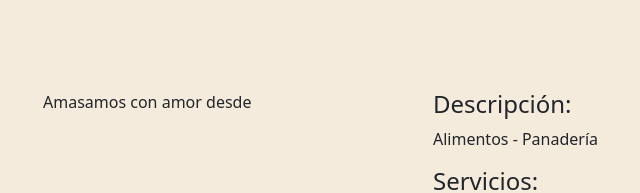
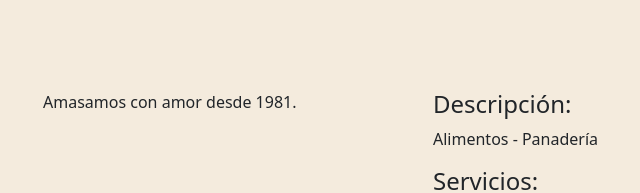
Before and after one commit to Julieta-Rutar/mae-estudio, a plain HTML site: page espiga.html in a window 1280 px wide. Shown: the part 1567-1760 px from the top of the page, 414-1054 px from the left. Drawn offline with nearby package versions, Linux system fonts and the light colour scheme.

Commit message:
Corrección espiga

```diff
--- a/espiga.html
+++ b/espiga.html
@@ -62,7 +62,7 @@
                 <h2>La Espiga de Oro</h2>
               </div>
               <div class="col-md-5 col-sd-12">
-                <p>Amasamos con amor desde
+                <p>Amasamos con amor desde 1981.
                 </p>
               </div>
               <div class="col-md-3 col-sd-12">
```
